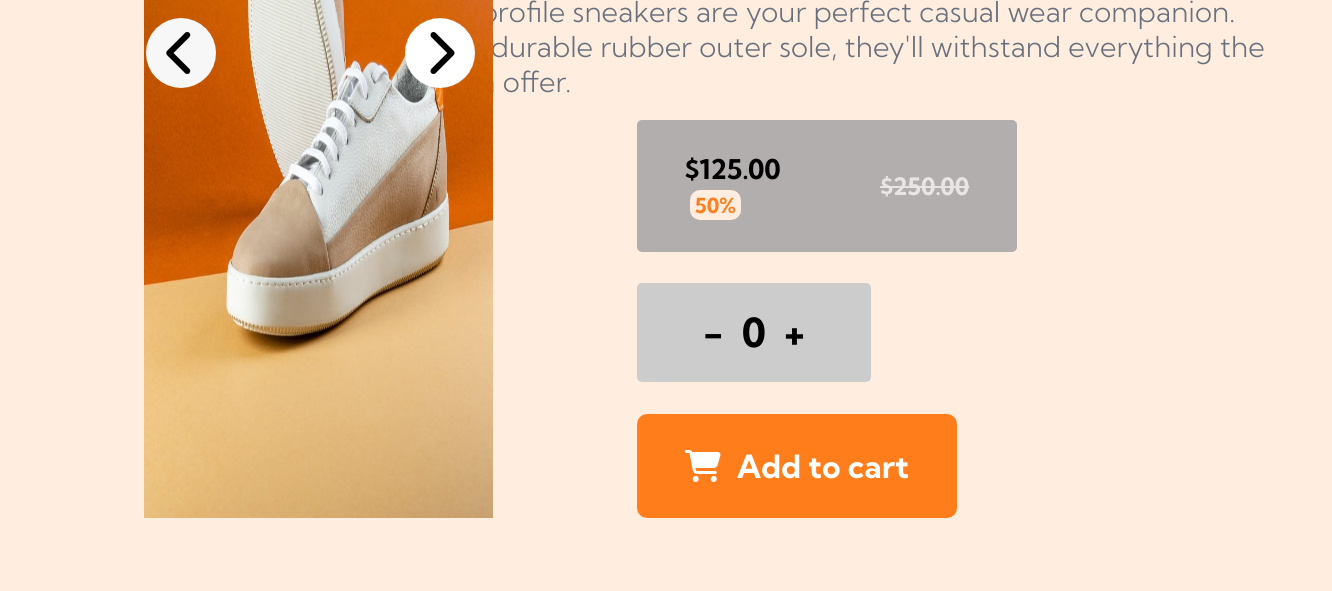
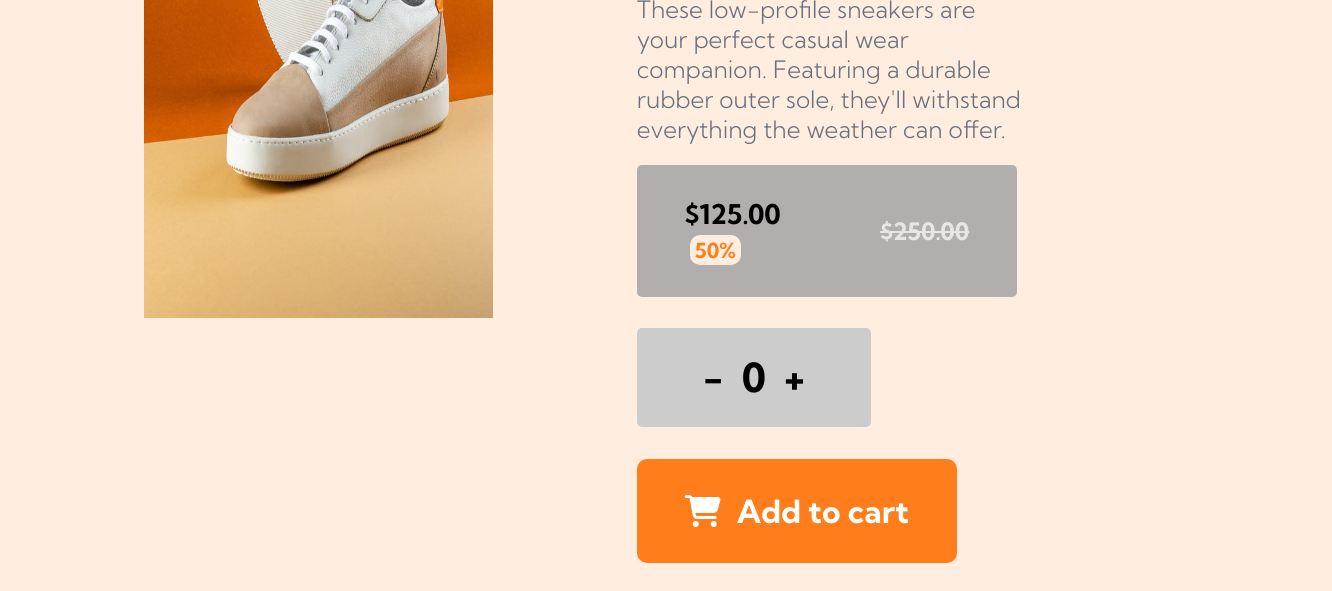
Before and after one commit to dazzlerabhi30800/frontEndMentor-e-commerceWebsite, a plain HTML site: page index.html in a window 1280 px wide. Shown: the part 509-1100 px from the top of the page, 1332 px wide, since content can reach past the window. Drawn offline with Linux system fonts and the light colour scheme.

Commit message:
Refix code 2

```diff
--- a/main.js
+++ b/main.js
@@ -32,7 +32,7 @@ nextBtn.addEventListener('click', () => {
 
     if(window.innerWidth>=900) {
         console.log("inner width clicked!");
-        img.style.transform = `translateX(${-idx * 810}px)`;
+        img.style.transform = `translateX(${-idx * 550}px)`;
     }else {
         img.style.transform = `translateX(${-idx * 300}px)`;
     }
@@ -51,7 +51,7 @@ previousBtn.addEventListener('click', () => {
 
     if(window.innerWidth >= 900) {
         console.log("inner width clicked!");
-        img.style.transform = `translateX(${-idx * 810}px)`;
+        img.style.transform = `translateX(${-idx * 550}px)`;
     }else {
         img.style.transform = `translateX(${-idx * 300}px)`;
     }
--- a/style.css
+++ b/style.css
@@ -459,7 +459,7 @@ body {
 
     .shoe-wrapper {
         width : 30%;
-        height : 1500px;
+        height : 1000px;
         margin-left : 4rem;
        overflow : hidden;
        position : relative;
@@ -467,7 +467,7 @@ body {
     .shoe-img-wrapper {
         width : 100%;
         display : block;
-        height : 1500px;
+        height : 1000px;
         margin-left : 1rem;
         display : flex;
         /* justify-content : space-between; */
@@ -477,7 +477,7 @@ body {
     }
     .shoe-img-wrapper img {
         object-fit : fill;
-        height : 800px;
+        height : 600px;
         /* border-radius : 10px; */
         width : 100%;
         /* position : absolute; */
@@ -488,18 +488,18 @@ body {
         /* visibility: hidden; */
         z-index : 888;
         top : 20%;
-        font-size : 3rem;
-        width : 70px;
-        height : 70px;
+        font-size : 2rem;
+        width : 50px;
+        height : 50px;
         right : 5%;
     }
     .previous-button {
         /* visibility : hidden; */
         z-index : 888;
         top : 20%;
-        font-size : 3rem;
-        width : 70px;
-        height : 70px;
+        font-size : 2rem;
+        width : 50px;
+        height : 50px;
         left : 5%;
     }
 
@@ -521,10 +521,9 @@ body {
         font-size : 2.7rem;
     }
     .description {
-        font-size : 1.8rem;
+        font-size : 1.5rem;
         /* text-align : center; */
         align-self : center;
-        width : 1000px;
     }
     .price-wrapper {
         padding-left : 3rem;
```
